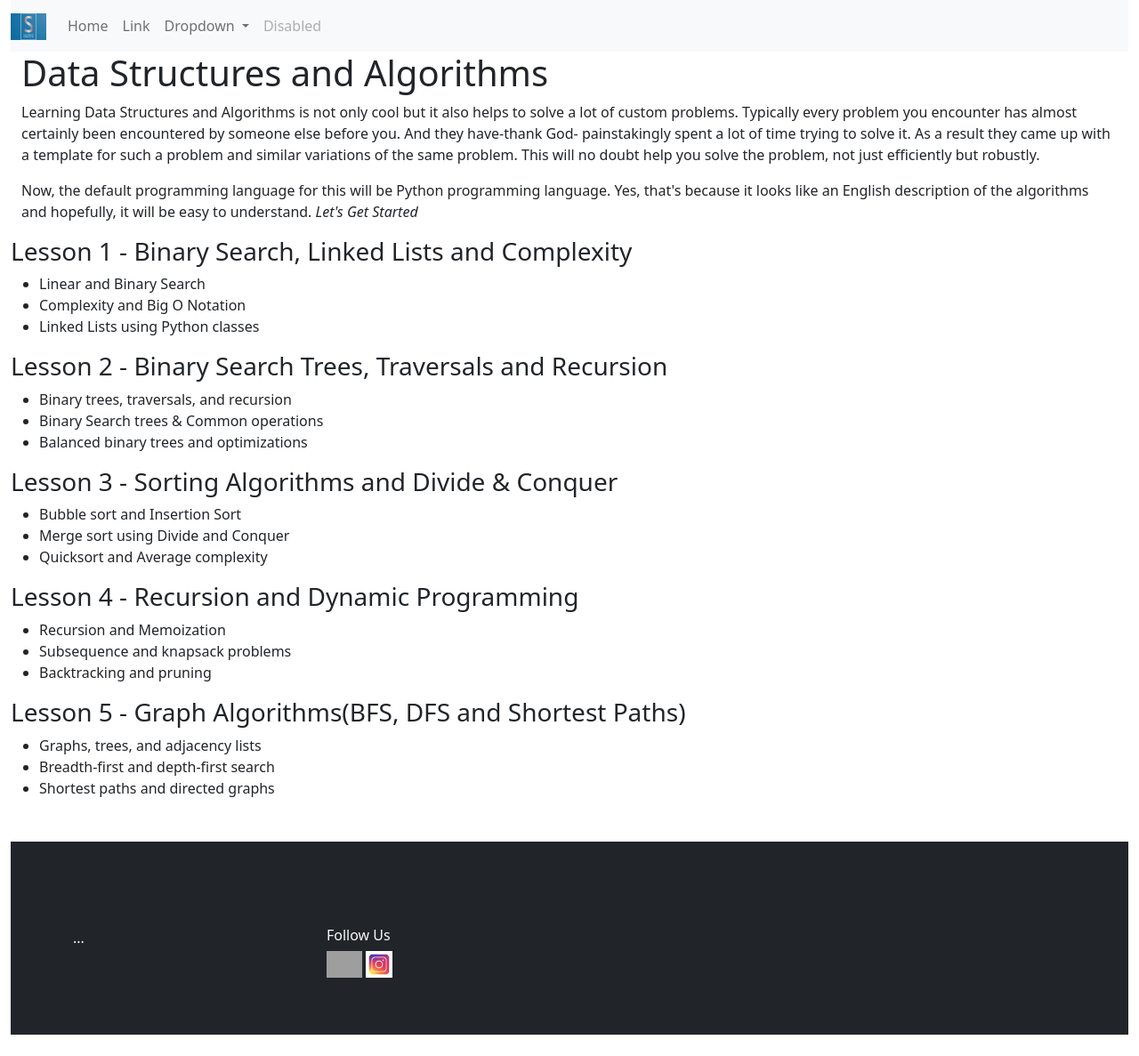
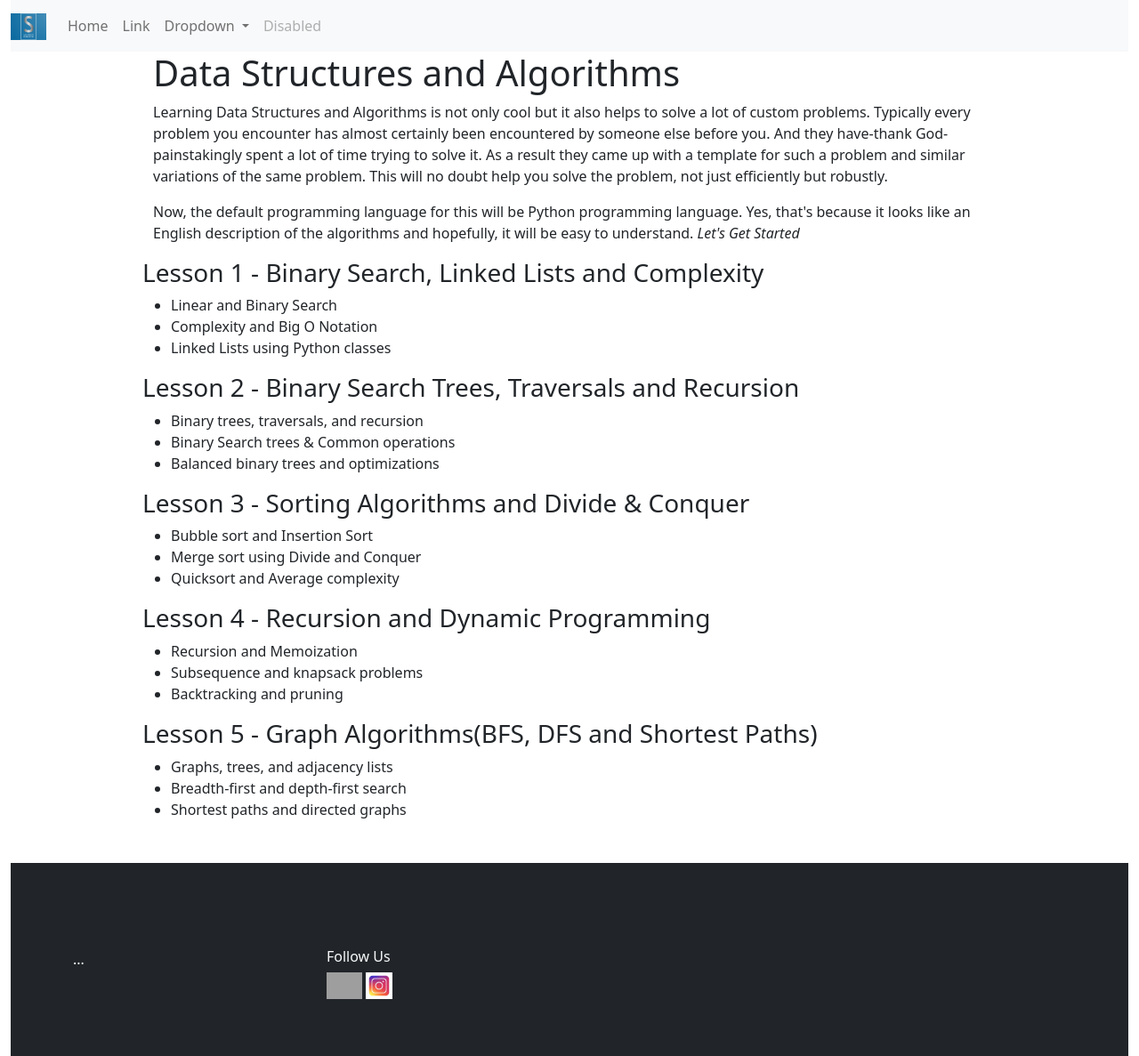
Before and after one commit to Smatnemo/smatwebsite, a Django app: page /dsa/dsaindex in a window 1280 px wide. Shown: the whole page at 89% size. Before the commit the page ends 1163 px from the top, so only its background shows below. Run offline with Django 4.2, Linux system fonts and the light colour scheme; some libraries are stand-ins or nearby versions; grey boxes are pictures that could not be loaded.

Commit message:
Added wrapper class to dsaindex

```diff
--- a/templates/dsa/dsaindex.html
+++ b/templates/dsa/dsaindex.html
@@ -1,5 +1,5 @@
 {% include "dsa/header.html" %}
-
+<div class="wrapper">
     <div class="container-fluid">
         <h1>Data Structures and Algorithms</h1>
         <p>
@@ -50,4 +50,5 @@
         <li>Breadth-first and depth-first search</li>
         <li>Shortest paths and directed graphs</li>
     </ul>
+</div>
 {% include "dsa/footer.html" %}
```
